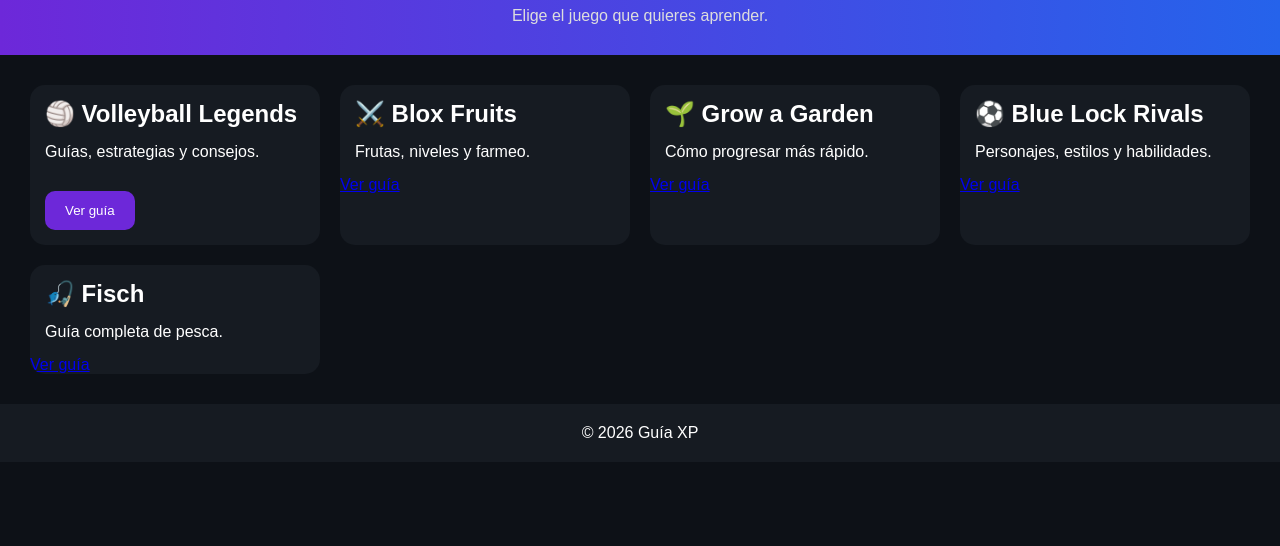
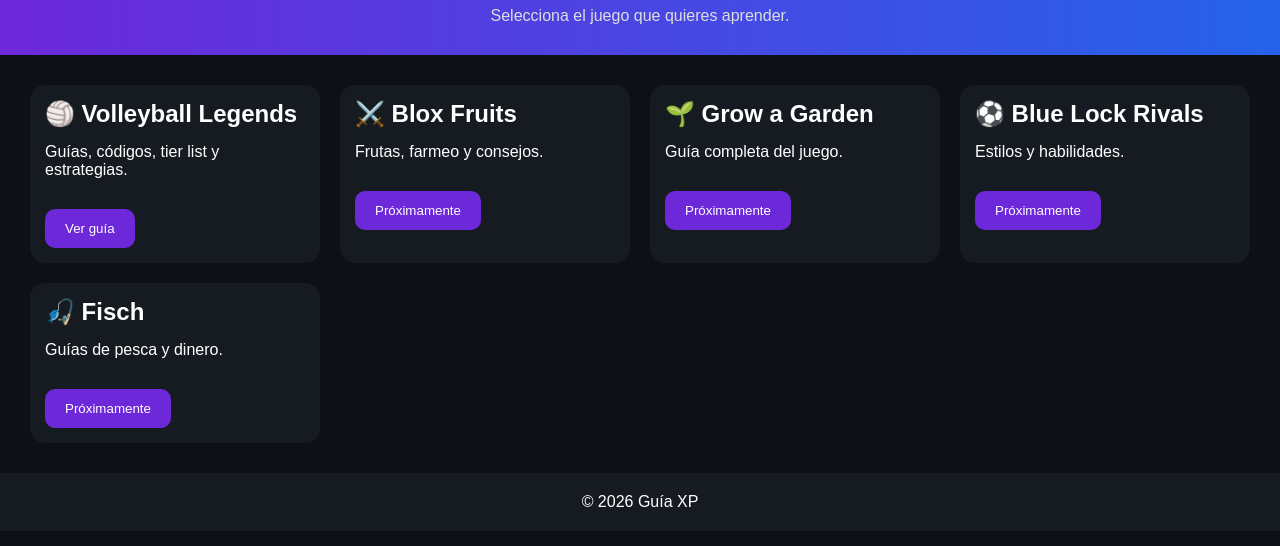
Before and after one commit to juuzou1347-png/Gu-a-XP, a plain HTML site: page roblox.html in a window 1280 px wide. Shown: the part 82-628 px from the top of the page. Drawn offline with Linux system fonts and the light colour scheme.

Commit message:
Update roblox.html

```diff
--- a/roblox.html
+++ b/roblox.html
@@ -3,51 +3,48 @@
 <head>
 <meta charset="UTF-8">
 <meta name="viewport" content="width=device-width, initial-scale=1.0">
-<title>Roblox - Guía XP</title>
+<title>Roblox | Guía XP</title>
 
 <link rel="stylesheet" href="css/estilos.css">
 
 </head>
-
 <body>
 
 <header>
 <h1>🎮 Roblox</h1>
-<p>Elige el juego que quieres aprender.</p>
+<p>Selecciona el juego que quieres aprender.</p>
 </header>
 
 <section class="juegos">
 
 <div class="card">
 <h2>🏐 Volleyball Legends</h2>
-<p>Guías, estrategias y consejos.</p>
-<a href="volleyball-legends.html">
-<button>Ver guía</button>
-</a>
+<p>Guías, códigos, tier list y estrategias.</p>
+<a href="volleyball-legends.html"><button>Ver guía</button></a>
 </div>
 
 <div class="card">
 <h2>⚔️ Blox Fruits</h2>
-<p>Frutas, niveles y farmeo.</p>
-<a href="#">Ver guía</a>
+<p>Frutas, farmeo y consejos.</p>
+<button>Próximamente</button>
 </div>
 
 <div class="card">
 <h2>🌱 Grow a Garden</h2>
-<p>Cómo progresar más rápido.</p>
-<a href="#">Ver guía</a>
+<p>Guía completa del juego.</p>
+<button>Próximamente</button>
 </div>
 
 <div class="card">
 <h2>⚽ Blue Lock Rivals</h2>
-<p>Personajes, estilos y habilidades.</p>
-<a href="#">Ver guía</a>
+<p>Estilos y habilidades.</p>
+<button>Próximamente</button>
 </div>
 
 <div class="card">
 <h2>🎣 Fisch</h2>
-<p>Guía completa de pesca.</p>
-<a href="#">Ver guía</a>
+<p>Guías de pesca y dinero.</p>
+<button>Próximamente</button>
 </div>
 
 </section>
```
